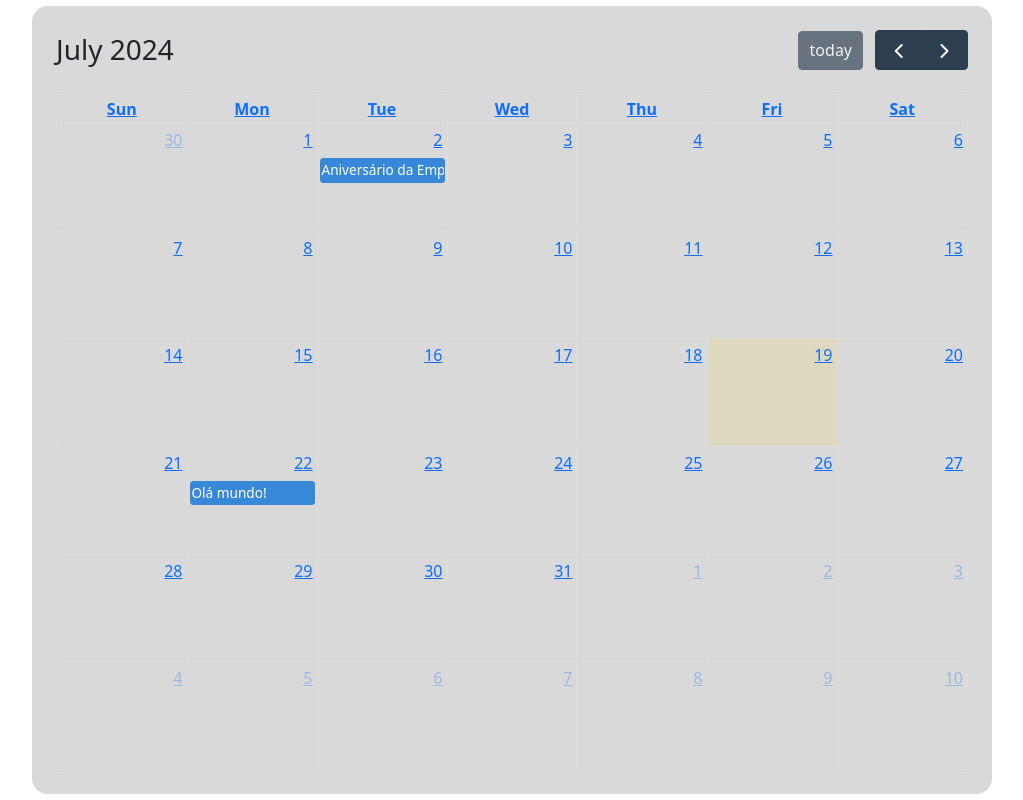
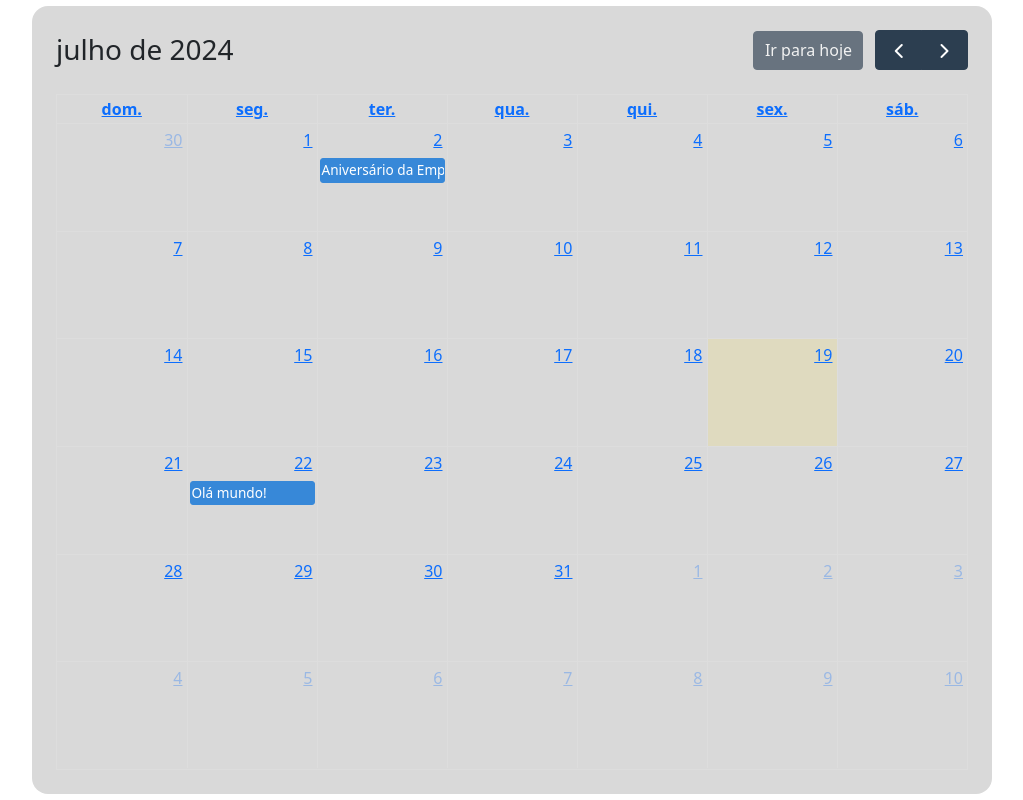
Before and after one commit to PedroLucaV/agenda-maker, a React (Vite) app: page /dashboard in a window 1280 px wide. Shown: the whole page, without its empty margins (128-1151 px from the left). Built offline with nearby package versions, Linux system fonts and the light colour scheme.

Commit message:
:construction: feat: Set new attributes for the Calendar

```diff
--- a/src/pages/App/Calendar/Calendar.jsx
+++ b/src/pages/App/Calendar/Calendar.jsx
@@ -1,6 +1,6 @@
 // Dependencies:
-import FullCalendar from '@fullcalendar/react'
-import dayGridPlugin from '@fullcalendar/daygrid'
+import FullCalendar from "@fullcalendar/react";
+import dayGridPlugin from "@fullcalendar/daygrid";
 
 // Resources:
 import ArrowPng from "../../../assets/images/left-facing-arrow.png";
@@ -8,15 +8,24 @@ import ArrowPng from "../../../assets/images/left-facing-arrow.png";
 // Stylesheets:
 import "./Calendar.css";
 
+const onEventClick = (info) => {
+  alert(`Um evento foi clicado! \nNome: ${info.title}`);
+};
+
 const Calendar = () => {
   return (
     <section className="container calendar p-4 h-100 border-0 rounded-4">
       <FullCalendar
-        plugins={[ dayGridPlugin ]}
+        plugins={[dayGridPlugin]}
         initialView="dayGridMonth"
+        locale={"pt-br"}
+        buttonText={{
+          today: "Ir para hoje",
+        }}
+        eventClick={({ event }) => onEventClick(event)}
         events={[
-          { title: 'Olá mundo!', date: '2024-07-22' },
-          { title: 'Aniversário da Empresa', date: '2024-07-02' }
+          { title: "Olá mundo!", date: "2024-07-22" },
+          { title: "Aniversário da Empresa", date: "2024-07-02" },
         ]}
       />
     </section>
```
